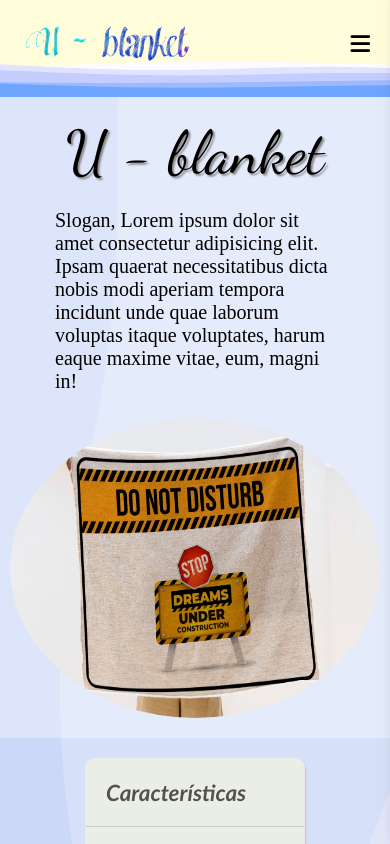
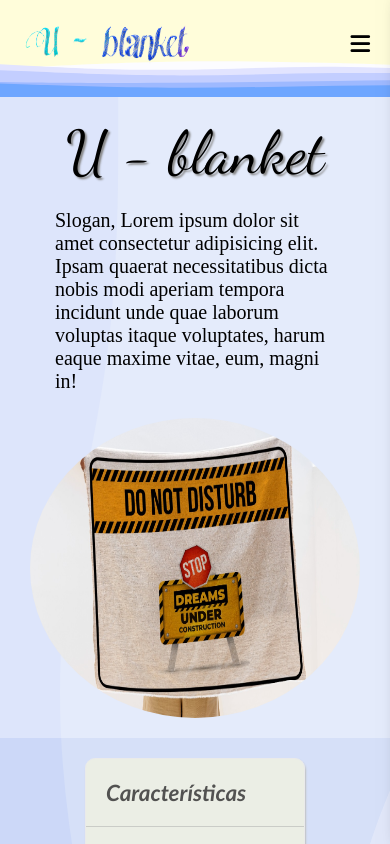
Before and after one commit to ivan-av/uWayak, a React (Create React App) app: page / in a window 390 px wide. Shown: the top 844 px of the page. Built offline with nearby package versions, Linux system fonts and the light colour scheme; a web font is replaced by a local one.

Commit message:
mobile hero image 3

```diff
--- a/src/components/Home/style/homeScreen.css
+++ b/src/components/Home/style/homeScreen.css
@@ -54,7 +54,7 @@
 .hero__image{
   height: 100%;
   border-radius: 50%;
-  width: min(370px);
+  width: min(330px);
 }
 
 /* ------ */
```
